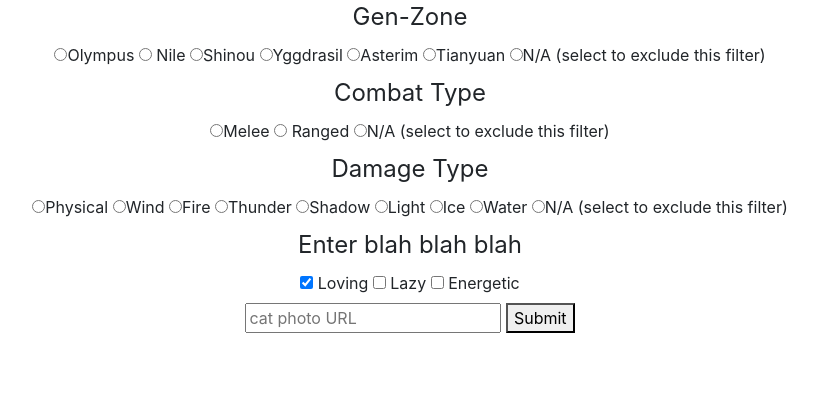
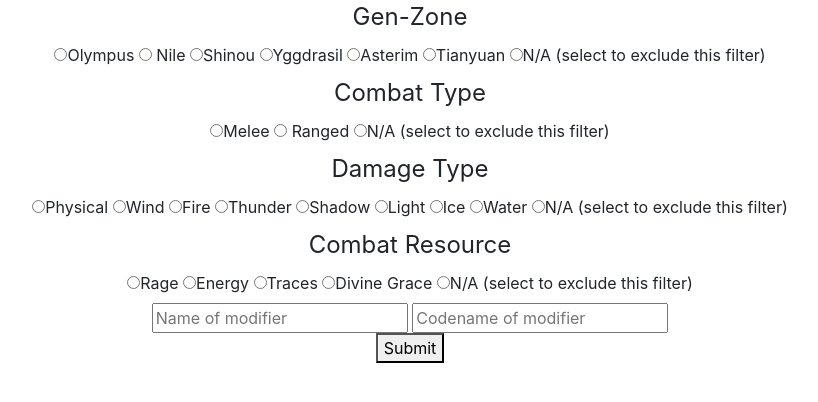
Before and after one commit to Arvick/Aether-Gazer-Database, a Flask app: template frontend/website/templates/base.html in a window 1280 px wide. Shown: the part 159-561 px from the top of the page, without its empty margins (230-1048 px from the left). Run offline with Flask 3, Linux system fonts and the light colour scheme; the template is opened without the code that fills it, so the values that code supplies are empty; some libraries are stand-ins or nearby versions.

Commit message:
added button for combat resource, moved submit button to new line

```diff
--- a/frontend/website/templates/base.html
+++ b/frontend/website/templates/base.html
@@ -72,13 +72,23 @@
             <label><input id="n/a" type="radio" name="dmg_type" value="">N/A (select to exclude this filter)</label>
           </fieldset>
           <fieldset>
+            <legend>Combat Resource</legend>
+            <label><input id="rage" type="radio" name="combat_rsc" value="Rage">Rage</label>
+            <label><input id="energy" type="radio" name="combat_rsc" value="Energy">Energy</label>
+            <label><input id="traces" type="radio" name="combat_rsc" value="Traces">Traces</label>
+            <label><input id="divine_grace" type="radio" name="combat_rsc" value="Divine Grace">Divine Grace</label>
+            <label><input id="n/a" type="radio" name="combat_rsc" value="">N/A (select to exclude this filter)</label>
+          </fieldset>
+          <!--
+          <fieldset>
             <legend>Enter blah blah blah</legend>
             <input id="loving" type="checkbox" name="personality" value="loving" checked> <label for="loving">Loving</label>
             <input id="lazy" type="checkbox" name="personality" value="lazy"> <label for="lazy">Lazy</label>
             <input id="energetic" type="checkbox" name="personality" value="energetic"> <label for="energetic">Energetic</label>
-          </fieldset>
-          <input type="text" name="catphotourl" placeholder="cat photo URL">
-          <button type="submit">Submit</button>
+          </fieldset>-->
+          <input type="text" name="name" placeholder="Name of modifier">
+          <input type="text" name="modifier_name" placeholder="Codename of modifier">
+          <div><button type="submit">Submit</button></div>
         </form>
       </section>
     </main>
```
